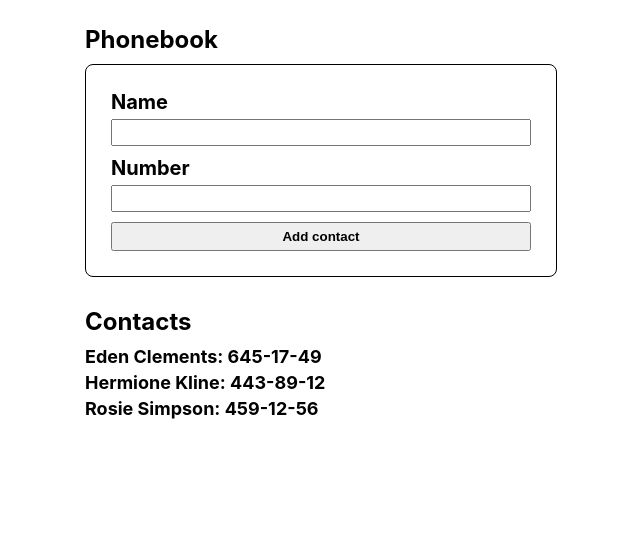
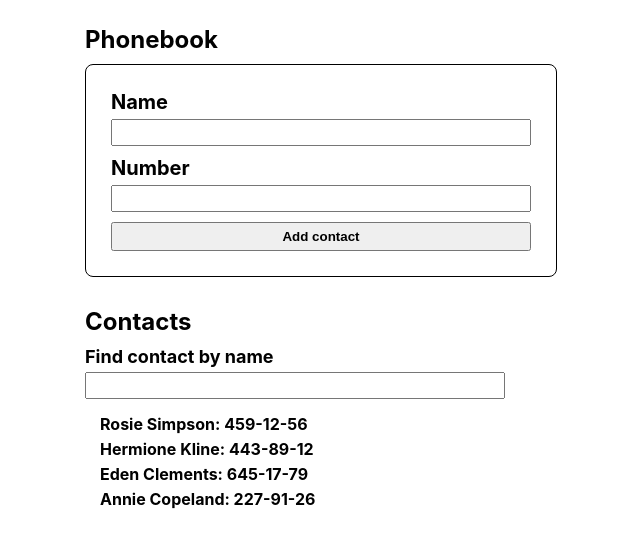
Before and after one commit to CeresRasmussen/goit-react-hw-02-phonebook, a React (Create React App) app: page / in a window 1280 px wide. Shown: the top 548 px of the page, without its empty margins (345-985 px from the left). Built offline with nearby package versions, Linux system fonts and the light colour scheme.

Commit message:
5 task done

```diff
--- a/src/components/App.jsx
+++ b/src/components/App.jsx
@@ -2,26 +2,51 @@ import React, { Component } from 'react';
 // import css from 'components/App.module.css';
 import { InputForm } from 'components/InputForm/InputForm';
 import { Contacts } from 'components/Contacts/Contacts';
+import { Filter } from 'components/Filter/Filter';
 import { nanoid } from 'nanoid';
 
 export class App extends Component {
   state = {
     contacts: [
-      { id: nanoid(5), name: 'Eden Clements', number: '645-17-49' },
-      { id: nanoid(5), name: 'Hermione Kline', number: '443-89-12' },
-      { id: nanoid(5), name: 'Rosie Simpson', number: '459-12-56' },
+      { id: 'id-1', name: 'Rosie Simpson', number: '459-12-56' },
+      { id: 'id-2', name: 'Hermione Kline', number: '443-89-12' },
+      { id: 'id-3', name: 'Eden Clements', number: '645-17-79' },
+      { id: 'id-4', name: 'Annie Copeland', number: '227-91-26' },
     ],
-    name: '',
+    filter: '',
   };
 
   onSubmitForm = newContact => {
+    const { contacts } = this.state;
+    if (
+      contacts.some(contact => {
+        return contact.name === newContact.name;
+      })
+    ) {
+      alert(`${newContact.name} is alredy in Phonebook `);
+      return;
+    }
+
     this.setState(prevState => ({
       contacts: [...prevState.contacts, { id: nanoid(5), ...newContact }],
     }));
   };
 
+  onFilterContacts = query => {
+    this.setState({ filter: query.target.value });
+  };
+
+  filteredContacts = () => {
+    const { filter, contacts } = this.state;
+    const list = contacts.filter(contact => {
+      return contact.name.toLowerCase().includes(filter.toLowerCase());
+    });
+    return list;
+  };
+
   render() {
-    const contacts = this.state.contacts;
+    const contacts = this.filteredContacts();
+
     return (
       <div
         style={{
@@ -34,7 +59,12 @@ export class App extends Component {
         }}
       >
         <InputForm onSubmitForm={this.onSubmitForm}></InputForm>
-        <Contacts contacts={contacts}></Contacts>
+        <Contacts contacts={contacts}>
+          <Filter
+            onFilterContacts={this.onFilterContacts}
+            value={this.state.filter}
+          ></Filter>
+        </Contacts>
       </div>
     );
   }
--- a/src/components/Contacts/Contacts.jsx
+++ b/src/components/Contacts/Contacts.jsx
@@ -1,10 +1,12 @@
 import css from 'components/Contacts/Contacts.module.css';
+import React from 'react';
 
-export const Contacts = ({ contacts }) => {
+export const Contacts = ({ contacts, children }) => {
   console.log('contacts:', contacts);
   return (
     <section>
       <h2 className={css.title}>Contacts</h2>
+      {children}
       <ul>
         {contacts.map(({ id, name, number }) => (
           <li key={id} className={css.item}>
--- a/src/components/Contacts/Contacts.module.css
+++ b/src/components/Contacts/Contacts.module.css
@@ -9,9 +9,11 @@ ul {
   gap: 5px;
 }
 .item {
-  font-size: 18px;
+  padding-left: 15px;
+  font-size: 16px;
   font-weight: bold;
 }
+
 label {
   display: flex;
   flex-direction: column;
--- /dev/null
+++ b/src/components/Filter/Filter.jsx
@@ -0,0 +1,18 @@
+import css from 'components/Filter/Filter.module.css';
+import React from 'react';
+
+export const Filter = ({ value, onFilterContacts }) => {
+  return (
+    <>
+      <label className={css.title}>
+        Find contact by name
+        <input
+          type="text"
+          value={value}
+          name="filter"
+          onChange={onFilterContacts}
+        />
+      </label>
+    </>
+  );
+};
--- /dev/null
+++ b/src/components/Filter/Filter.module.css
@@ -0,0 +1,5 @@
+.title {
+  font-size: 18px;
+  font-weight: bold;
+  margin-bottom: 15px;
+}
--- a/src/components/InputForm/InputForm.module.css
+++ b/src/components/InputForm/InputForm.module.css
@@ -29,7 +29,6 @@ input:is(:focus, :active) {
   box-shadow: 0px 0px 2px 2px rgb(0, 140, 255);
 }
 button {
-  /* width: 240px; */
   padding: 5px;
   font-weight: bold;
 }
```
